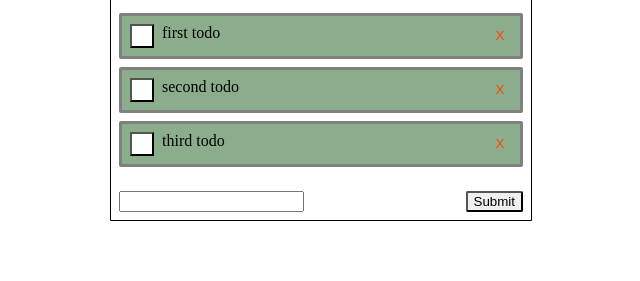
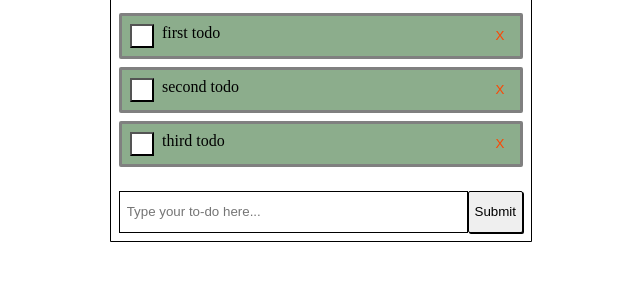
Before and after one commit to starsuit/FAC16-todo-app, a website: page skeleton/index.html in a window 1280 px wide. Shown: the part 245-526 px from the top of the page, without its empty margins (319-959 px from the left). Drawn offline with Linux system fonts and the light colour scheme.

Commit message:
altered submit button and textbox

```diff
--- a/skeleton/index.html
+++ b/skeleton/index.html
@@ -14,7 +14,7 @@
       <!-- <ul></ul> -->
     </div>
     <form id="add-todo" class="form">
-      <input type="text" name="description" value="" required/>
+      <input class="form-textbox" type="text" name="description" value="" placeholder="Type your to-do here..." required/>
       <input type="submit" name="" value="Submit" class="button-submit" />
     </form>
   </div>
--- a/skeleton/style.css
+++ b/skeleton/style.css
@@ -16,8 +16,14 @@ body {
 
 .button-submit {
   border-radius: 2px;
+  border: 1px solid black;
+  box-shadow: 1px 1px;
 }
 
+.button-submit:hover {
+  border-radius: 2px;
+  border: 2px solid black;
+}
 
 .wholecontainer {
   border: 1px solid black;
@@ -83,3 +89,10 @@ body {
   display: flex;
   justify-content: space-between;
 }
+
+.form-textbox {
+  border: 1px solid black;
+  padding: 0.5em;
+  height: 2em;
+  width: 30em;
+}
```
